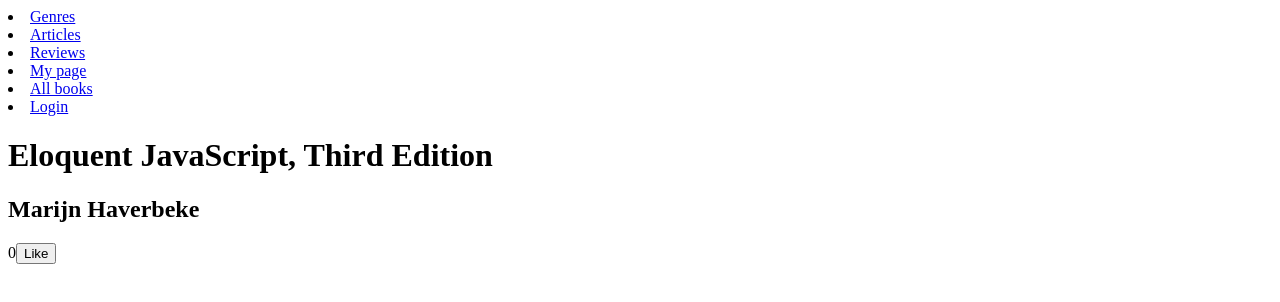
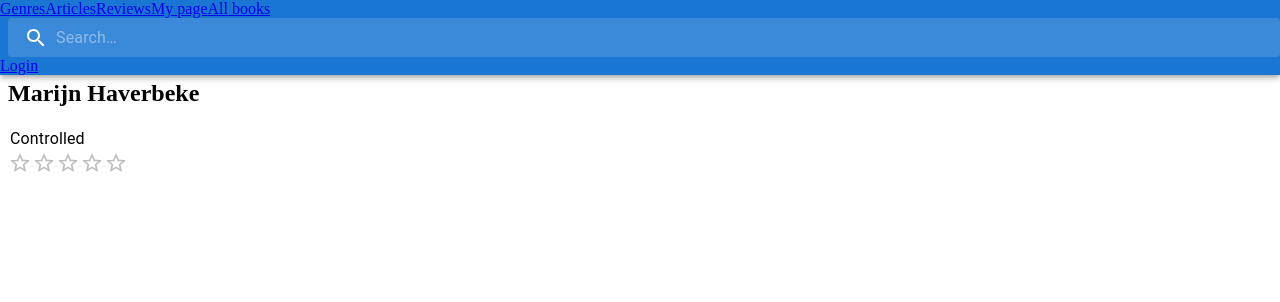
Before and after one commit to PolinaV2020/my-lib, a React (Create React App) app: page /books/1 in a window 1280 px wide. Shown: the top 302 px of the page. Built offline with nearby package versions, Linux system fonts and the light colour scheme; data requests are answered from the project's data file.

Commit message:
feat: add material-ui

```diff
--- a/package.json
+++ b/package.json
@@ -3,6 +3,12 @@
   "version": "0.1.0",
   "private": true,
   "dependencies": {
+    "@emotion/react": "^11.5.0",
+    "@emotion/styled": "^11.3.0",
+    "@material-ui/core": "^4.12.3",
+    "@material-ui/icons": "^4.11.2",
+    "@mui/icons-material": "^5.1.0",
+    "@mui/material": "^5.1.0",
     "@testing-library/jest-dom": "^5.14.1",
     "@testing-library/react": "^11.2.7",
     "@testing-library/user-event": "^12.8.3",
--- a/public/index.html
+++ b/public/index.html
@@ -3,7 +3,7 @@
   <head>
     <meta charset="utf-8" />
     <link rel="icon" href="%PUBLIC_URL%/favicon.ico" />
-    <meta name="viewport" content="width=device-width, initial-scale=1" />
+    <meta name="viewport" content="initial-scale=1, width=device-width" />
     <meta name="theme-color" content="#000000" />
     <meta
       name="description"
--- a/src/App/App.js
+++ b/src/App/App.js
@@ -1,49 +1,8 @@
 import React from "react";
-import Login from "../components/Login/Login.js";
-import { Route, NavLink, Switch } from "react-router-dom";
-import Genres from "../components/Genres/Genres.js";
-import UserProfile from "../components/UserProfile/UserProfile.js";
-import Review from "../components/Reviews/Review.js";
-import Reviews from "../components/Reviews/Reviews.js";
-import Articles from "../components/Articles/Articles.js";
-import Book from "../components/Books/Book.js";
-import Books from "../components/Books/Books.js";
+import Router from "../components/Router/Router.js";
 
-const App = (props) => {
-  return (
-    <div>
-      <nav>
-        <li>
-          <NavLink to="/genres">Genres</NavLink>
-        </li>
-        <li>
-          <NavLink to="/articles">Articles</NavLink>
-        </li>
-        <li>
-          <NavLink to="/reviews">Reviews</NavLink>
-        </li>
-        <li>
-          <NavLink to="/user-profile">My page</NavLink>
-        </li>
-        <li>
-          <NavLink to="/books">All books</NavLink>
-        </li>
-        <li>
-          <NavLink to="/login">Login</NavLink>
-        </li>
-      </nav>
-      <Switch>
-        <Route path="/genres" component={Genres}></Route>
-        <Route path="/reviews/:id" component={Review}></Route>
-        <Route path="/reviews" component={Reviews}></Route>
-        <Route path="/articles" component={Articles}></Route>
-        <Route path="/user-profile" component={UserProfile}></Route>
-        <Route path="/books/:id" component={Book}></Route>
-        <Route path="/books" component={Books}></Route>
-        <Route path="/login" component={Login}></Route>
-      </Switch>
-    </div>
-  );
+const App = () => {
+  return <Router />;
 };
 
 export default App;
--- a/src/components/Books/Book.js
+++ b/src/components/Books/Book.js
@@ -2,6 +2,7 @@
 import React, { useEffect, useState } from "react";
 import { useParams } from "react-router-dom";
 import { useDispatch, useSelector } from "react-redux";
+import { Typography, Rating } from "@mui/material";
 
 const Book = () => {
   const [book, setBook] = useState({});
@@ -36,8 +37,12 @@
       <h1>{book.title}</h1>
       <h2>{book.author}</h2>
       <time>{book.dateOfPublishing}</time>
-      <span>{bookLikesNumber}</span>
-      <button onClick={changeLikesNumber}>Like</button>
+      <Typography component="legend">Controlled</Typography>
+      <Rating
+        name="simple-controlled"
+        value={bookLikesNumber}
+        onChange={changeLikesNumber}
+      />
     </div>
   );
 };
--- /dev/null
+++ b/src/components/Router/Router.js
@@ -0,0 +1,44 @@
+import React from "react";
+import { Route, NavLink, Switch } from "react-router-dom";
+import AppBar from "@mui/material/AppBar";
+
+import Login from "../Login/Login.js";
+import Genres from "../Genres/Genres.js";
+import UserProfile from "../UserProfile/UserProfile.js";
+import Review from "../Reviews/Review.js";
+import Reviews from "../Reviews/Reviews.js";
+import Articles from "../Articles/Articles.js";
+import Book from "../Books/Book.js";
+import Books from "../Books/Books.js";
+import SearchField from "../SearchField/SearchField.js";
+
+const Router = () => {
+  return (
+    <div>
+      <AppBar position="fixed">
+        <nav>
+          <NavLink to="/genres">Genres</NavLink>
+          <NavLink to="/articles">Articles</NavLink>
+          <NavLink to="/reviews">Reviews</NavLink>
+          <NavLink to="/user-profile">My page</NavLink>
+          <NavLink to="/books">All books</NavLink>
+        </nav>
+        <SearchField />
+        <NavLink to="/login">Login</NavLink>
+      </AppBar>
+
+      <Switch>
+        <Route path="/genres" component={Genres}></Route>
+        <Route path="/reviews/:id" component={Review}></Route>
+        <Route path="/reviews" component={Reviews}></Route>
+        <Route path="/articles" component={Articles}></Route>
+        <Route path="/user-profile" component={UserProfile}></Route>
+        <Route path="/books/:id" component={Book}></Route>
+        <Route path="/books" component={Books}></Route>
+        <Route path="/login" component={Login}></Route>
+      </Switch>
+    </div>
+  );
+};
+
+export default Router;
--- /dev/null
+++ b/src/components/SearchField/SearchField.js
@@ -0,0 +1,61 @@
+import * as React from "react";
+import { styled, alpha } from "@mui/material/styles";
+import InputBase from "@mui/material/InputBase";
+import SearchIcon from "@mui/icons-material/Search";
+
+const Search = styled("div")(({ theme }) => ({
+  position: "relative",
+  borderRadius: theme.shape.borderRadius,
+  backgroundColor: alpha(theme.palette.common.white, 0.15),
+  "&:hover": {
+    backgroundColor: alpha(theme.palette.common.white, 0.25)
+  },
+  marginLeft: 0,
+  width: "100%",
+  [theme.breakpoints.up("sm")]: {
+    marginLeft: theme.spacing(1),
+    width: "auto"
+  }
+}));
+
+const SearchIconWrapper = styled("div")(({ theme }) => ({
+  padding: theme.spacing(0, 2),
+  height: "100%",
+  position: "absolute",
+  pointerEvents: "none",
+  display: "flex",
+  alignItems: "center",
+  justifyContent: "center"
+}));
+
+const StyledInputBase = styled(InputBase)(({ theme }) => ({
+  color: "inherit",
+  "& .MuiInputBase-input": {
+    padding: theme.spacing(1, 1, 1, 0),
+    paddingLeft: `calc(1em + ${theme.spacing(4)})`,
+    transition: theme.transitions.create("width"),
+    width: "100%",
+    [theme.breakpoints.up("sm")]: {
+      width: "12ch",
+      "&:focus": {
+        width: "20ch"
+      }
+    }
+  }
+}));
+
+const SearchField = () => {
+  return (
+    <Search>
+      <SearchIconWrapper>
+        <SearchIcon />
+      </SearchIconWrapper>
+      <StyledInputBase
+        placeholder="Search…"
+        inputProps={{ "aria-label": "search" }}
+      />
+    </Search>
+  );
+};
+
+export default SearchField;
```
Also changed, not shown: 1 other file (tests, documents, lock files or other folders).
